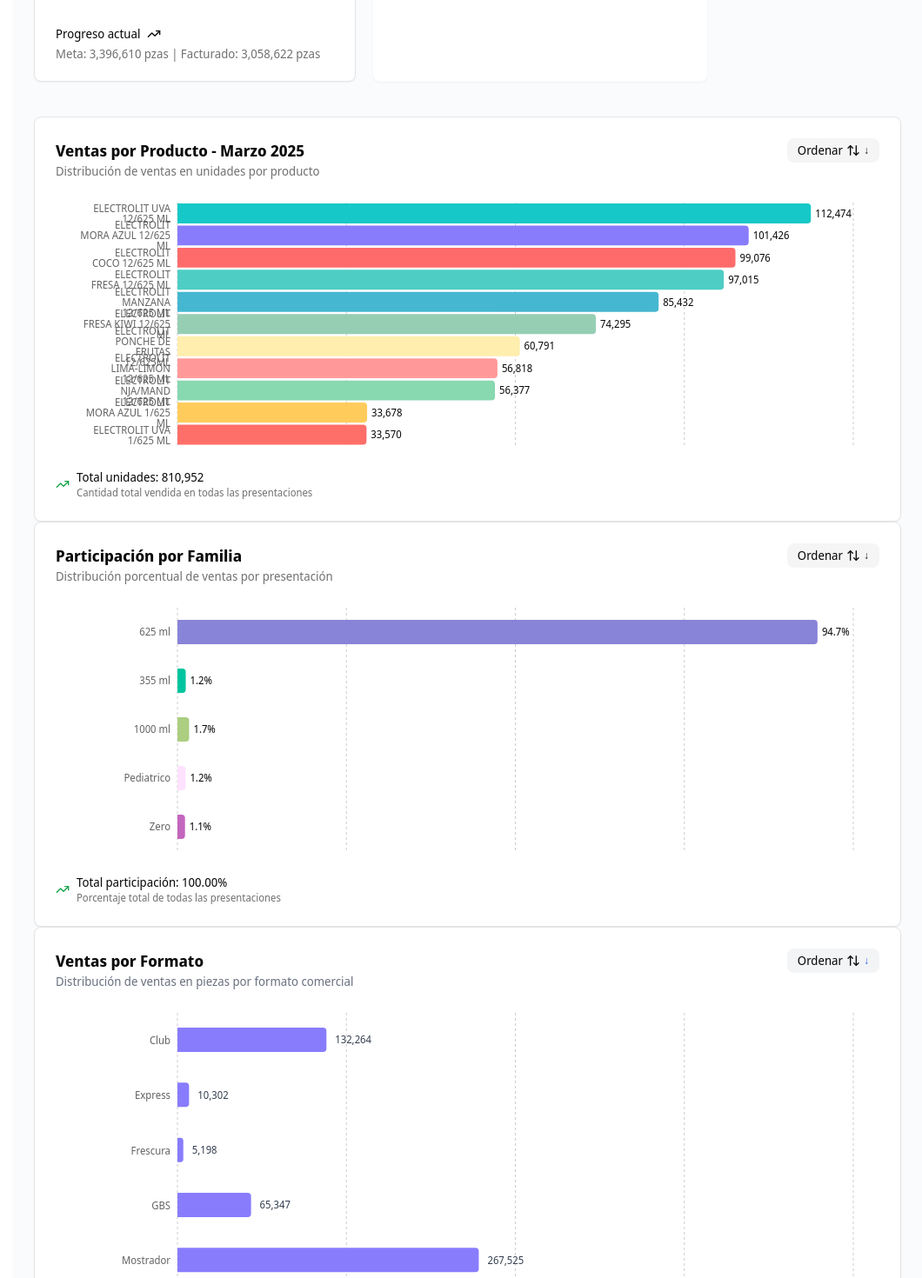
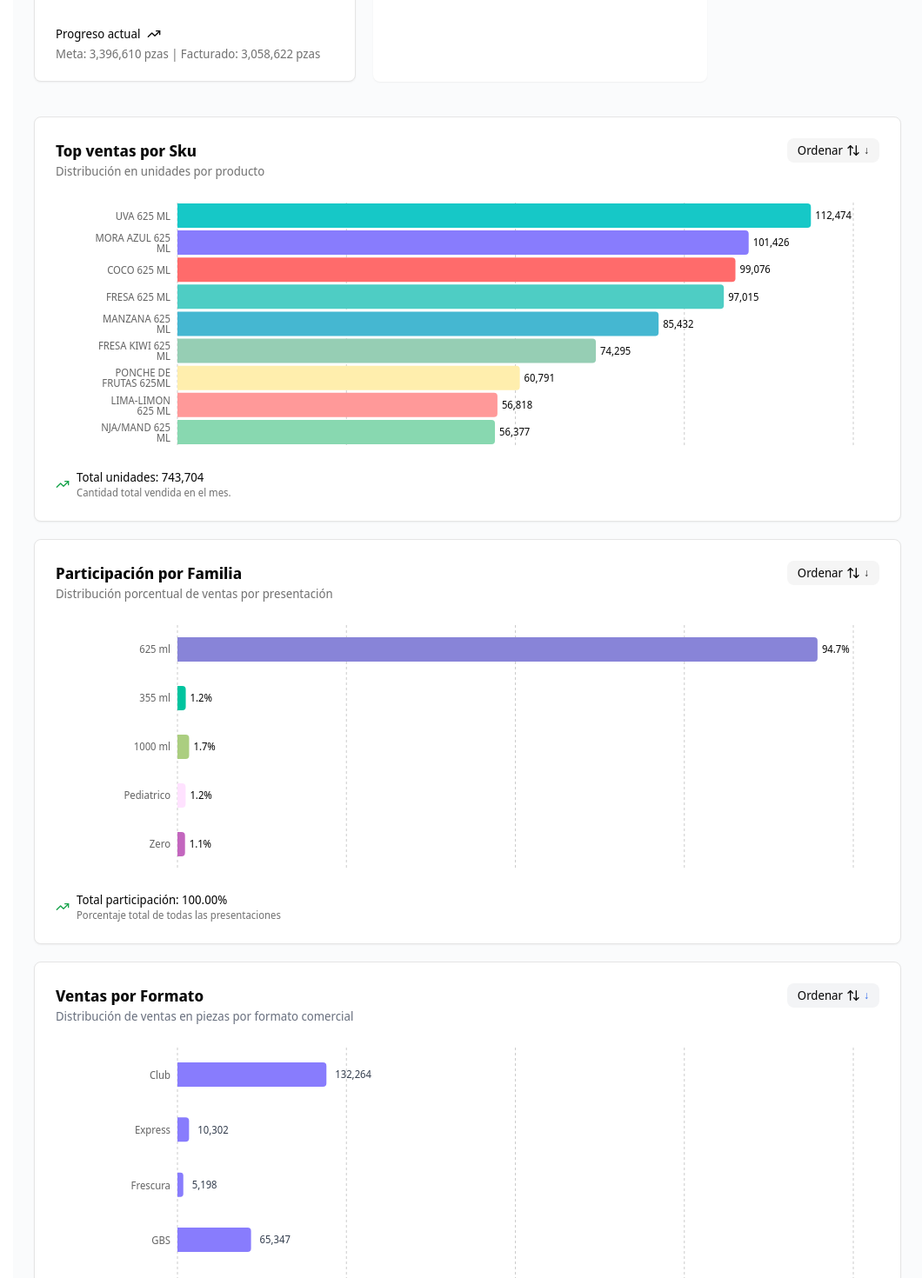
Before and after one commit to casferbeto/rdnrivera, a Next.js app: page /marzo in a window 1280 px wide. Shown: the part 1920-3390 px from the top of the page at 87% size, without its empty margins (220-1280 px from the left). Built offline with nearby package versions, Linux system fonts and the light colour scheme.

Commit message:
ajustes en tablas margin top y textos

```diff
--- a/app/(routes)/components/BarChartSales/BarChartSalesMarzo.tsx
+++ b/app/(routes)/components/BarChartSales/BarChartSalesMarzo.tsx
@@ -14,17 +14,15 @@
 import { useState } from 'react';
 
 const initialData = [
-	{ name: 'ELECTROLIT UVA 12/625 ML', value: 112474.0 },
-	{ name: 'ELECTROLIT MORA AZUL 12/625 ML', value: 101426.0 },
-	{ name: 'ELECTROLIT COCO 12/625 ML', value: 99076.0 },
-	{ name: 'ELECTROLIT FRESA 12/625 ML', value: 97015.0 },
-	{ name: 'ELECTROLIT MANZANA 12/625 ML', value: 85432.0 },
-	{ name: 'ELECTROLIT FRESA KIWI 12/625 ML', value: 74295.0 },
-	{ name: 'ELECTROLIT PONCHE DE FRUTAS 12/625ML', value: 60791.0 },
-	{ name: 'ELECTROLIT LIMA-LIMON 12/625 ML', value: 56818.0 },
-	{ name: 'ELECTROLIT NJA/MAND 12/625 ML', value: 56377.0 },
-	{ name: 'ELECTROLIT MORA AZUL 1/625 ML', value: 33678.0 },
-	{ name: 'ELECTROLIT UVA 1/625 ML', value: 33570.0 },
+	{ name: ' UVA 625 ML', value: 112474.0 },
+	{ name: ' MORA AZUL 625 ML', value: 101426.0 },
+	{ name: ' COCO 625 ML', value: 99076.0 },
+	{ name: ' FRESA 625 ML', value: 97015.0 },
+	{ name: ' MANZANA 625 ML', value: 85432.0 },
+	{ name: ' FRESA KIWI 625 ML', value: 74295.0 },
+	{ name: ' PONCHE DE FRUTAS 625ML', value: 60791.0 },
+	{ name: ' LIMA-LIMON 625 ML', value: 56818.0 },
+	{ name: ' NJA/MAND 625 ML', value: 56377.0 },
 ];
 
 const COLORS = [
@@ -66,11 +64,9 @@
 			<div className="mb-4">
 				<div className="flex justify-between items-start">
 					<div>
-						<h3 className="text-lg font-semibold">
-							Ventas por Producto - Marzo 2025
-						</h3>
+						<h3 className="text-lg font-semibold">Top ventas por Sku</h3>
 						<p className="text-sm text-muted-foreground">
-							Distribución de ventas en unidades por producto
+							Distribución en unidades por producto
 						</p>
 					</div>
 					<button
@@ -172,7 +168,7 @@
 						Total unidades: {new Intl.NumberFormat().format(totalValue)}
 					</p>
 					<p className="text-xs text-muted-foreground">
-						Cantidad total vendida en todas las presentaciones
+						Cantidad total vendida en el mes.
 					</p>
 				</div>
 			</div>
--- a/app/(routes)/marzo/page.tsx
+++ b/app/(routes)/marzo/page.tsx
@@ -31,7 +31,6 @@
 import { BarChartSellInMarzo } from '../components/BarChartSellin/BarChartSellInMarzo';
 import { BarChartSellOutMarzo } from '../components/BarChartSellOut/BarChartSellOutMarzo';
 import { PartChartFamilyMarzo } from '../components/PartChartFamily/PartChartFamilyMarzo';
-
 import { BarChartSalesMarzo } from '../components/BarChartSales/BarChartSalesMarzo';
 
 const dataCardSummary = [
@@ -149,17 +148,17 @@
 				<Partformat />
 			</div>
 
-			<div className="w-full h-full">
+			<div className="w-full h-full mt-5">
 				<div>
 					<BarChartSalesMarzo />
 				</div>
 			</div>
 
-			<div className="w-full h-full">
+			<div className="w-full h-full mt-5">
 				<PartChartFamilyMarzo />
 			</div>
 
-			<div className="w-full h-full">
+			<div className="w-full h-full mt-5">
 				<VentasPorFormatoChartMarzo />
 			</div>
 		</div>
```
